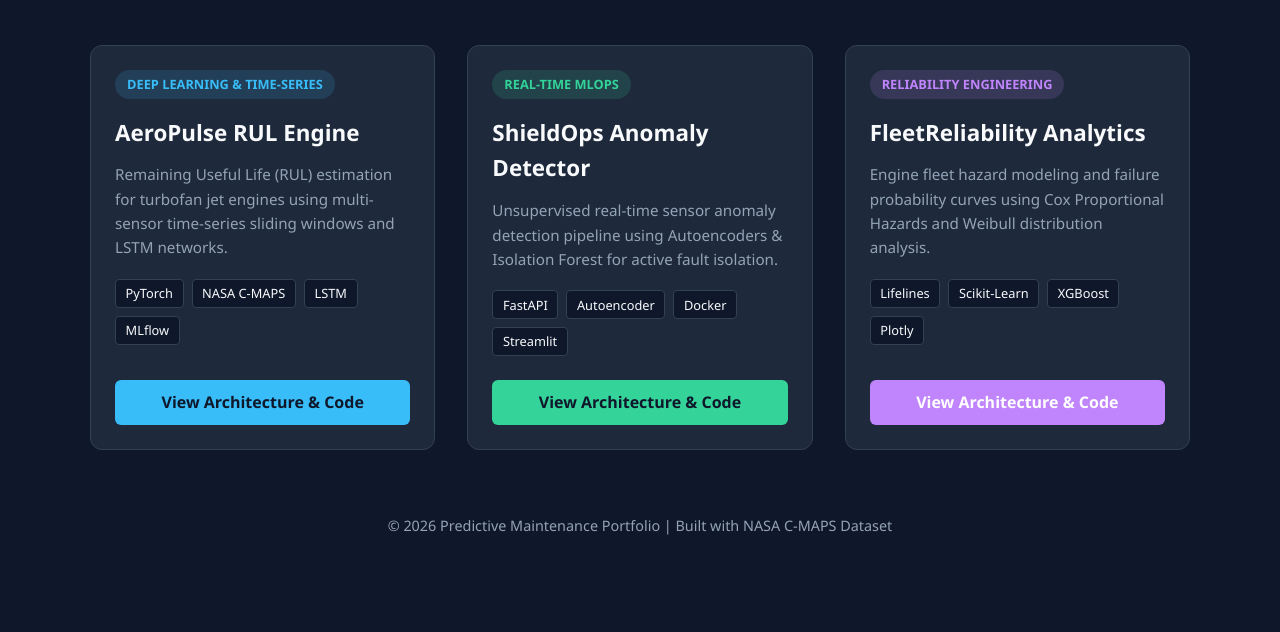
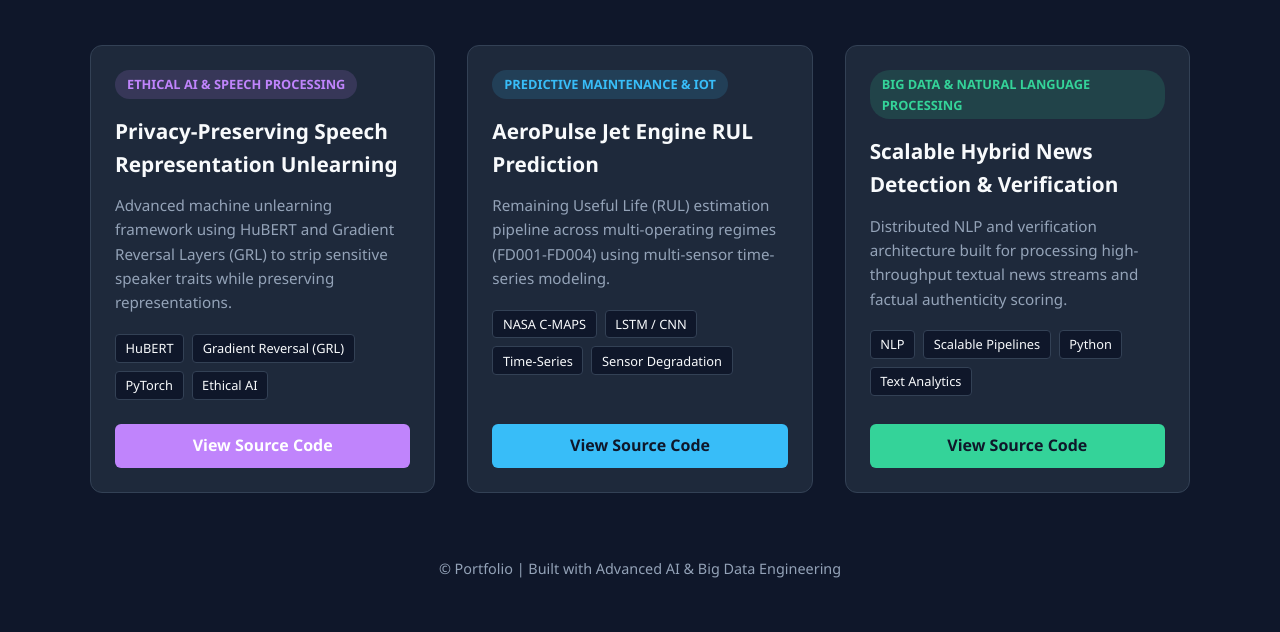
Before and after one commit to manisshabhallah/portfolio, a plain HTML site: page index.html in a window 1280 px wide. Shown: the part 168-800 px from the top of the page. Drawn offline with Linux system fonts and the light colour scheme.

Commit message:
Add files via upload

```diff
--- a/index.html
+++ b/index.html
@@ -3,7 +3,7 @@
 <head>
     <meta charset="UTF-8">
     <meta name="viewport" content="width=device-width, initial-scale=1.0">
-    <title>Predictive Maintenance & MLOps Portfolio</title>
+    <title>AI, MLOps & Big Data Portfolio</title>
     <style>
         :root {
             --bg-color: #0f172a;
@@ -83,12 +83,12 @@
             text-transform: uppercase;
         }
 
-        .tag-p1 { background-color: rgba(56, 189, 248, 0.15); color: var(--accent-blue); }
-        .tag-p2 { background-color: rgba(52, 211, 153, 0.15); color: var(--accent-green); }
-        .tag-p3 { background-color: rgba(192, 132, 252, 0.15); color: var(--accent-purple); }
+        .tag-p1 { background-color: rgba(192, 132, 252, 0.15); color: var(--accent-purple); }
+        .tag-p2 { background-color: rgba(56, 189, 248, 0.15); color: var(--accent-blue); }
+        .tag-p3 { background-color: rgba(52, 211, 153, 0.15); color: var(--accent-green); }
 
         .card h2 {
-            font-size: 1.4rem;
+            font-size: 1.3rem;
             margin-bottom: 0.75rem;
         }
 
@@ -117,8 +117,8 @@
         .btn {
             display: inline-block;
             text-align: center;
-            background-color: var(--accent-blue);
-            color: #0f172a;
+            background-color: var(--accent-purple);
+            color: #fff;
             padding: 0.6rem 1.2rem;
             border-radius: 6px;
             text-decoration: none;
@@ -141,64 +141,64 @@
 <body>
 
     <header>
-        <h1> Predictive Maintenance & MLOps Portfolio</h1>
-        <p>End-to-End Deep Learning, Anomaly Detection & Survival Analytics on NASA Sensor Datasets</p>
+        <h1> AI, MLOps & Big Data Portfolio</h1>
+        <p>Production-Grade Deep Learning, Privacy Preservation & Distributed Systems Engineering</p>
     </header>
 
     <div class="container">
 
-        <!-- Project 1 -->
+        <!-- Project 1: HuBERT Speech Unlearning -->
         <div class="card">
             <div>
-                <span class="tag tag-p1">Deep Learning & Time-Series</span>
-                <h2>AeroPulse RUL Engine</h2>
-                <p>Remaining Useful Life (RUL) estimation for turbofan jet engines using multi-sensor time-series sliding windows and LSTM networks.</p>
+                <span class="tag tag-p1">Ethical AI & Speech Processing</span>
+                <h2>Privacy-Preserving Speech Representation Unlearning</h2>
+                <p>Advanced machine unlearning framework using HuBERT and Gradient Reversal Layers (GRL) to strip sensitive speaker traits while preserving representations.</p>
                 <div class="tech-stack">
+                    <span class="tech-item">HuBERT</span>
+                    <span class="tech-item">Gradient Reversal (GRL)</span>
                     <span class="tech-item">PyTorch</span>
-                    <span class="tech-item">NASA C-MAPS</span>
-                    <span class="tech-item">LSTM</span>
-                    <span class="tech-item">MLflow</span>
+                    <span class="tech-item">Ethical AI</span>
                 </div>
             </div>
-            <a href="#" class="btn">View Architecture & Code</a>
+            <a href="https://github.com/your-username/Privacy-Preserving-Speech-Representation-Unlearning-using-HuBERT-GRL" target="_blank" class="btn">View Source Code</a>
         </div>
 
-        <!-- Project 2 -->
+        <!-- Project 2: NASA C-MAPS RUL Engine -->
         <div class="card">
             <div>
-                <span class="tag tag-p2">Real-Time MLOps</span>
-                <h2>ShieldOps Anomaly Detector</h2>
-                <p>Unsupervised real-time sensor anomaly detection pipeline using Autoencoders & Isolation Forest for active fault isolation.</p>
+                <span class="tag tag-p2">Predictive Maintenance & IoT</span>
+                <h2>AeroPulse Jet Engine RUL Prediction</h2>
+                <p>Remaining Useful Life (RUL) estimation pipeline across multi-operating regimes (FD001-FD004) using multi-sensor time-series modeling.</p>
                 <div class="tech-stack">
-                    <span class="tech-item">FastAPI</span>
-                    <span class="tech-item">Autoencoder</span>
-                    <span class="tech-item">Docker</span>
-                    <span class="tech-item">Streamlit</span>
+                    <span class="tech-item">NASA C-MAPS</span>
+                    <span class="tech-item">LSTM / CNN</span>
+                    <span class="tech-item">Time-Series</span>
+                    <span class="tech-item">Sensor Degradation</span>
                 </div>
             </div>
-            <a href="#" class="btn" style="background-color: var(--accent-green);">View Architecture & Code</a>
+            <a href="https://github.com/your-username/nasa-cmaps-rul-prediction" target="_blank" class="btn" style="background-color: var(--accent-blue); color: #0f172a;">View Source Code</a>
         </div>
 
-        <!-- Project 3 -->
+        <!-- Project 3: Scalable News Pipeline -->
         <div class="card">
             <div>
-                <span class="tag tag-p3">Reliability Engineering</span>
-                <h2>FleetReliability Analytics</h2>
-                <p>Engine fleet hazard modeling and failure probability curves using Cox Proportional Hazards and Weibull distribution analysis.</p>
+                <span class="tag tag-p3">Big Data & Natural Language Processing</span>
+                <h2>Scalable Hybrid News Detection & Verification</h2>
+                <p>Distributed NLP and verification architecture built for processing high-throughput textual news streams and factual authenticity scoring.</p>
                 <div class="tech-stack">
-                    <span class="tech-item">Lifelines</span>
-                    <span class="tech-item">Scikit-Learn</span>
-                    <span class="tech-item">XGBoost</span>
-                    <span class="tech-item">Plotly</span>
+                    <span class="tech-item">NLP</span>
+                    <span class="tech-item">Scalable Pipelines</span>
+                    <span class="tech-item">Python</span>
+                    <span class="tech-item">Text Analytics</span>
                 </div>
             </div>
-            <a href="#" class="btn" style="background-color: var(--accent-purple); color: #fff;">View Architecture & Code</a>
+            <a href="https://github.com/your-username/Scalable-Hybrid-News-Detection-Verification-Pipeline" target="_blank" class="btn" style="background-color: var(--accent-green); color: #0f172a;">View Source Code</a>
         </div>
 
     </div>
 
     <footer>
-        <p>© 2026 Predictive Maintenance Portfolio | Built with NASA C-MAPS Dataset</p>
+        <p>© Portfolio | Built with Advanced AI & Big Data Engineering</p>
     </footer>
 
 </body>
```
